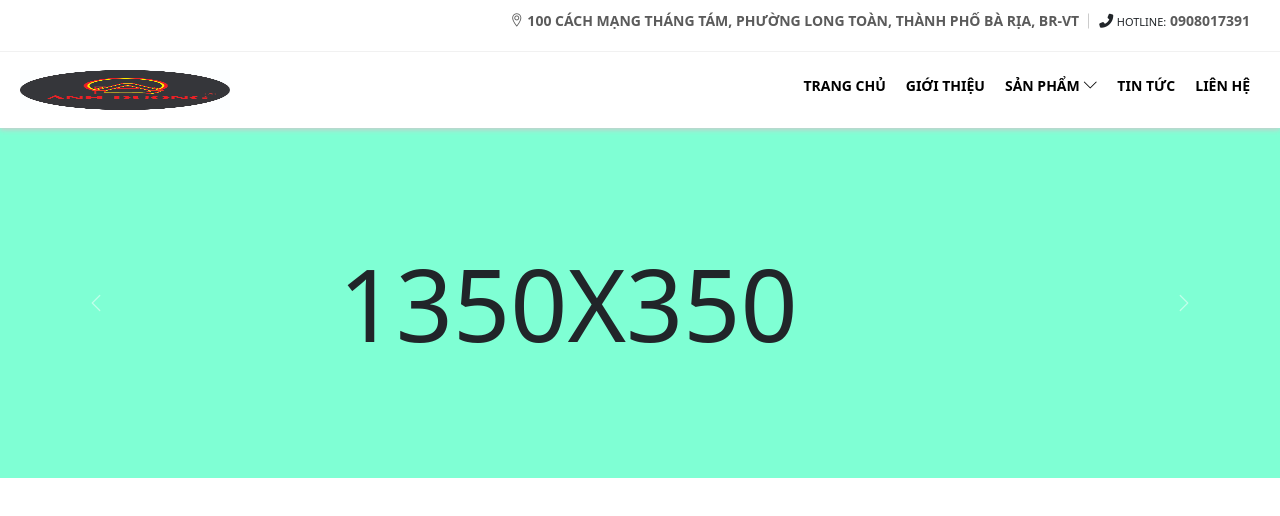
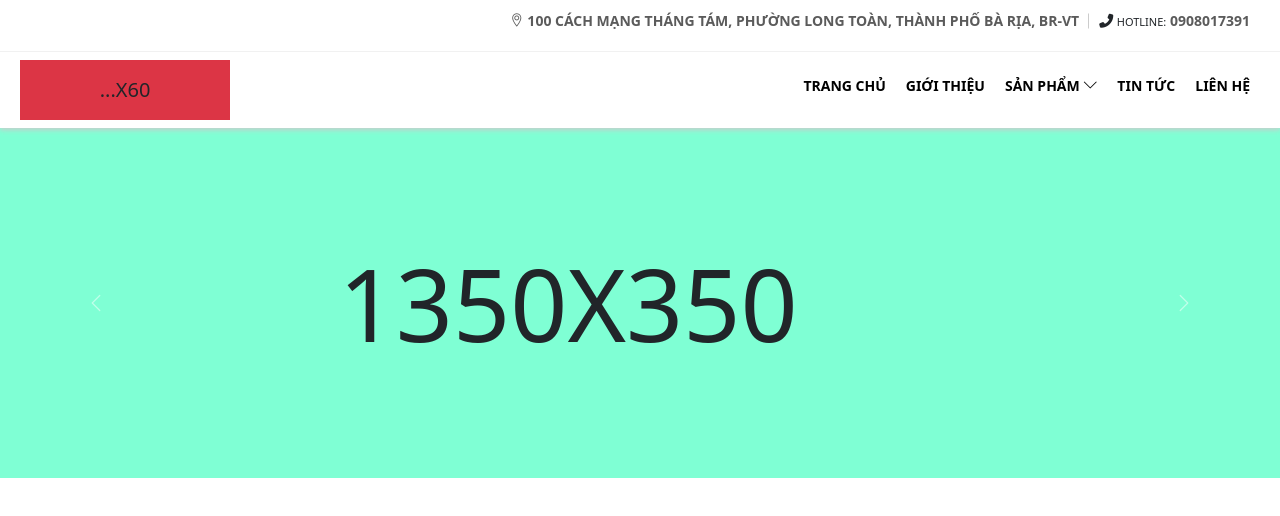
Before and after one commit to trandinhthanh/product-of-customer, a plain HTML site: page index.html in a window 1280 px wide. Shown: the top 516 px of the page. Drawn offline with nearby package versions, Linux system fonts and the light colour scheme.

Commit message:
update logo

```diff
--- a/index.html
+++ b/index.html
@@ -49,8 +49,8 @@
       <div class="header-bar">
         <div style="display:flex; justify-content: space-between; align-items: center;">
           <div class="header-left grow">
-            <!-- <div class="header-left__logo"></div> -->
-            <img class="header-left__logo" src="./img/anhduonglogo.jpg" alt="" />
+            <div class="header-left__logo"> <p>...x60</p></div>
+            <!-- <img class="header-left__logo" src="./img/anhduonglogo.jpg" alt="" /> -->
           </div>
           <div class="hiddennav">
             <i class="ti-view-grid"></i>
--- a/style/reposive.css
+++ b/style/reposive.css
@@ -9,6 +9,7 @@
     }
     .header-navbar {
         display: none;
+        padding-top: 10px ;
     }
 
     .header-navbar.open {
--- a/style/style.css
+++ b/style/style.css
@@ -82,17 +82,25 @@ html {
 
 }
 
+.header-left {
+    width: 210px;
+    height: 60px;
+    /* padding: 10px 0px; */
+}
+
 .header-left .header-left__logo {
     width: 100%;
     height: 100%;
     background-color: #dc3545;
+    text-align: center;
 }
 
-.header-left {
-    width: 210px;
-    height: 60px;
-    padding: 10px 0px;
+.header-left .header-left__logo p{
+    font-size: 20px;
+    line-height: 60px;
 }
+
+
 
 .header-navbar .header-navbar__list {
     display: flex;
```
